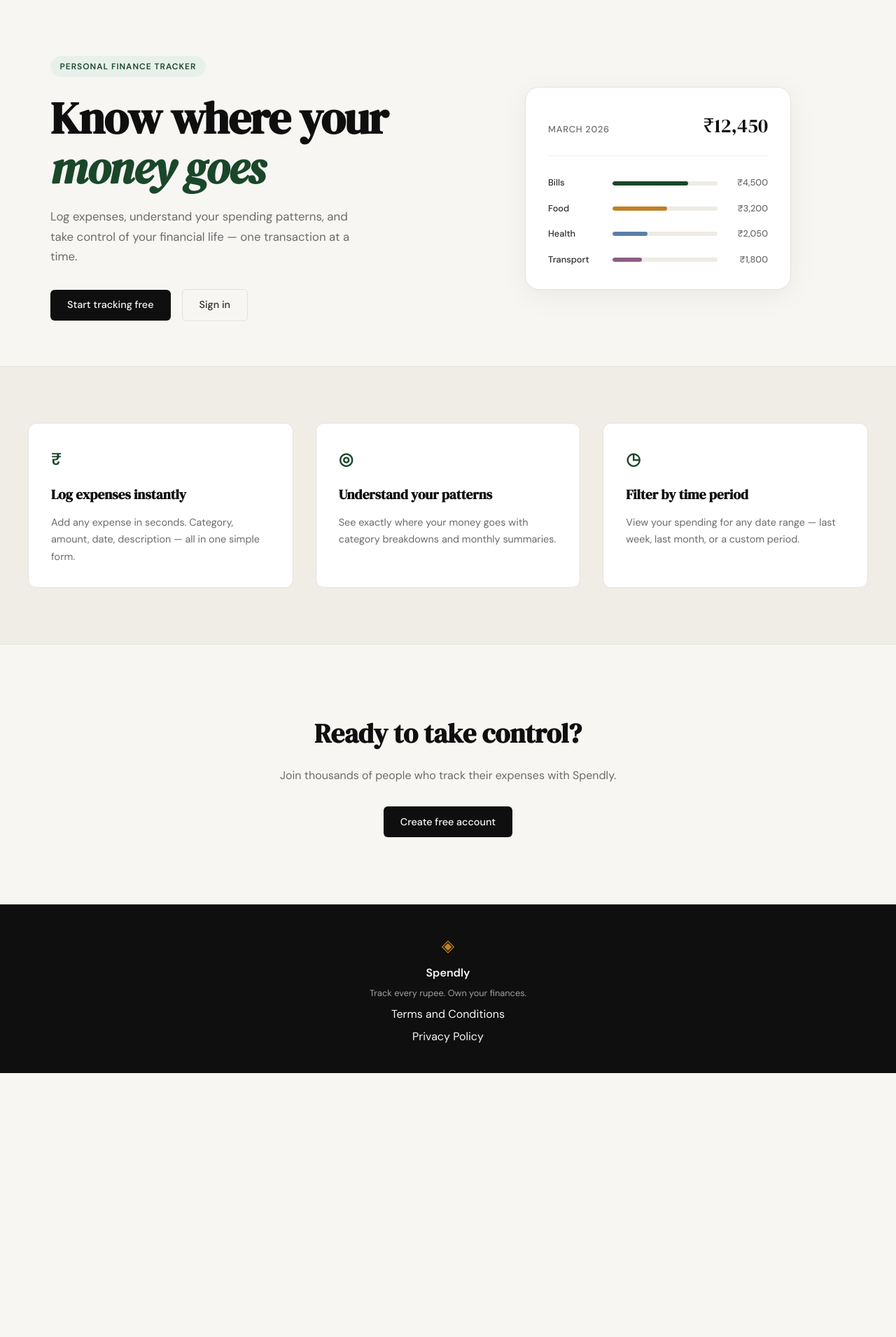
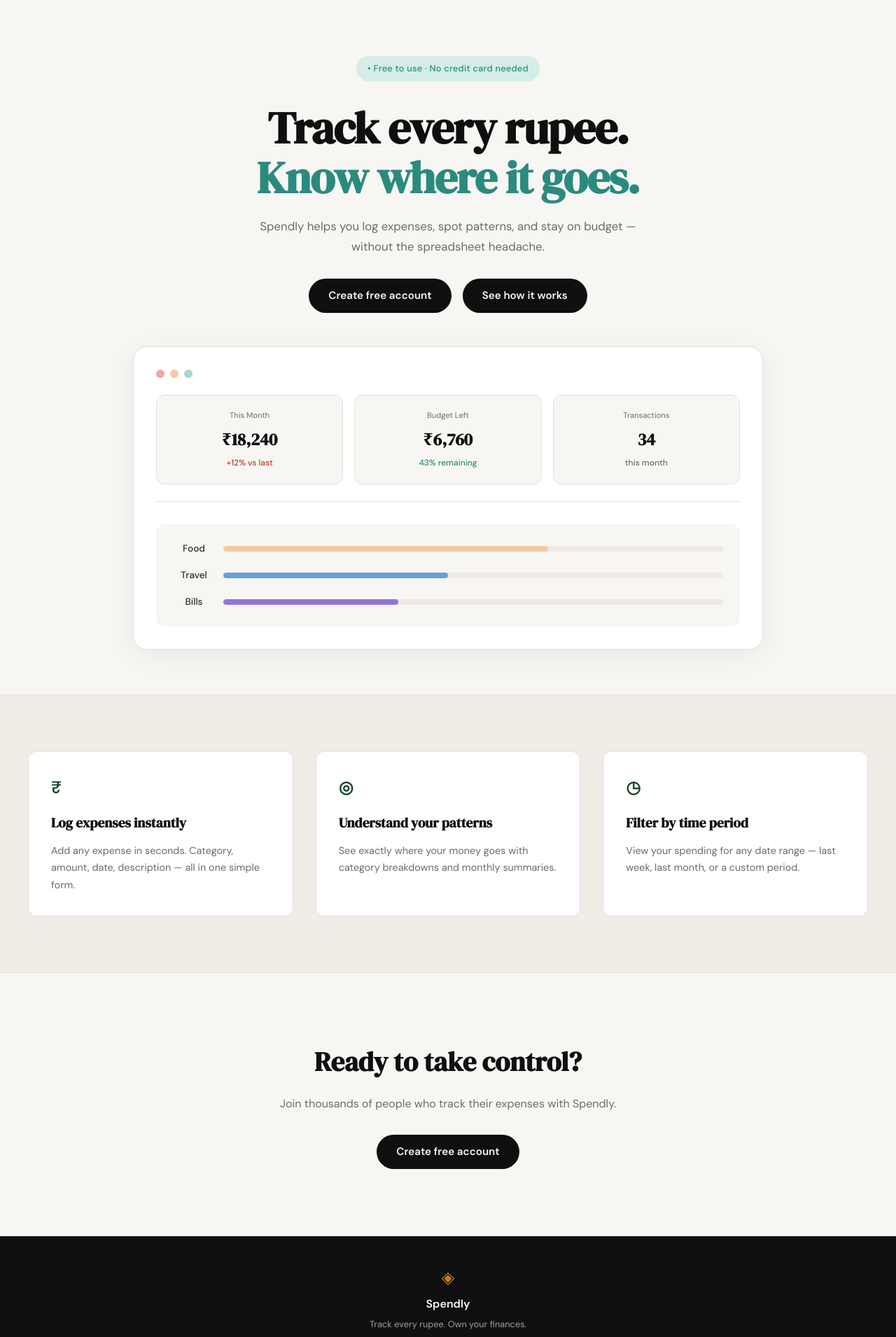
Before and after one commit to syedumer1253-oss/Spendly, a Flask app: page / in a window 1280 px wide. Shown: the part 61-1971 px from the top of the page at 70% size. Before the commit the page ends 1594 px from the top, so only its background shows below. Run offline with Flask 3, Linux system fonts and the light colour scheme.

Commit message:
change design for hero section

```diff
--- a/static/css/style.css
+++ b/static/css/style.css
@@ -125,25 +125,31 @@
 
 .hero {
     padding: 5rem 2rem 4rem;
-    display: grid;
-    grid-template-columns: 1fr 1fr;
-    gap: 4rem;
+    display: flex;
+    flex-direction: column;
     align-items: center;
-    max-width: var(--max-width);
+    text-align: center;
+    max-width: 1200px;
     margin: 0 auto;
+}
+
+.hero-inner {
+    width: 100%;
+    display: flex;
+    flex-direction: column;
+    align-items: center;
 }
 
 .hero-badge {
     display: inline-block;
-    background: var(--accent-light);
-    color: var(--accent);
-    font-size: 0.75rem;
-    font-weight: 600;
-    letter-spacing: 0.08em;
-    text-transform: uppercase;
-    padding: 0.35rem 0.85rem;
+    background: #d4ede8;
+    color: #2b8a7e;
+    font-size: 0.8rem;
+    font-weight: 500;
+    letter-spacing: 0.02em;
+    padding: 0.5rem 1rem;
     border-radius: 999px;
-    margin-bottom: 1.5rem;
+    margin-bottom: 2rem;
 }
 
 .hero-title {
@@ -153,25 +159,29 @@
     letter-spacing: -0.02em;
     color: var(--ink);
     margin-bottom: 1.25rem;
+    font-weight: 700;
 }
 
 .hero-title em {
-    font-style: italic;
-    color: var(--accent);
+    font-style: normal;
+    color: #2b8a7e;
+    font-weight: 700;
 }
 
 .hero-subtitle {
     font-size: 1.05rem;
     color: var(--ink-muted);
     line-height: 1.7;
-    max-width: 460px;
-    margin-bottom: 2rem;
+    max-width: 600px;
+    margin: 0 auto 2rem;
 }
 
 .hero-actions {
     display: flex;
     gap: 1rem;
     align-items: center;
+    justify-content: center;
+    margin-bottom: 3rem;
 }
 
 /* ------------------------------------------------------------------ */
@@ -181,6 +191,7 @@
 .hero-visual {
     display: flex;
     justify-content: center;
+    width: 100%;
 }
 
 .mock-card {
@@ -189,72 +200,104 @@
     border-radius: var(--radius-lg);
     padding: 2rem;
     width: 100%;
-    max-width: 380px;
+    max-width: 900px;
     box-shadow: 0 8px 40px rgba(0,0,0,0.06);
 }
 
-.mock-card-header {
+.mock-dots {
     display: flex;
-    justify-content: space-between;
-    align-items: baseline;
-    margin-bottom: 1.75rem;
-    padding-bottom: 1.25rem;
-    border-bottom: 1px solid var(--border-soft);
+    gap: 0.5rem;
+    margin-bottom: 1.5rem;
 }
 
-.mock-label {
-    font-size: 0.8rem;
-    font-weight: 500;
-    color: var(--ink-muted);
-    text-transform: uppercase;
-    letter-spacing: 0.06em;
+.dot {
+    width: 12px;
+    height: 12px;
+    border-radius: 50%;
 }
 
-.mock-total {
-    font-family: var(--font-display);
-    font-size: 1.75rem;
-    color: var(--ink);
+.dot-1 { background: #f4a5a5; }
+.dot-2 { background: #f5c9a3; }
+.dot-3 { background: #a5d8c8; }
+
+.mock-stats {
+    display: grid;
+    grid-template-columns: 1fr 1fr 1fr;
+    gap: 1rem;
+    margin-bottom: 2rem;
+    padding-bottom: 1.5rem;
+    border-bottom: 1px solid var(--border);
 }
 
-.mock-bars { display: flex; flex-direction: column; gap: 1rem; }
+.stat-card {
+    text-align: center;
+    border: 1px solid var(--border);
+    background: var(--paper);
+    border-radius: var(--radius-md);
+    padding: 1.25rem 1rem;
+}
 
-.mock-bar-row {
+.stat-label {
+    font-size: 0.7rem;
+    color: var(--ink-muted);
+    text-transform: capitalize;
+    margin-bottom: 0.4rem;
+}
+
+.stat-amount {
+    font-family: var(--font-display);
+    font-size: 1.5rem;
+    font-weight: 700;
+    color: var(--ink);
+    margin-bottom: 0.3rem;
+}
+
+.stat-change {
+    font-size: 0.75rem;
+    font-weight: 500;
+}
+
+.stat-increase { color: #c0392b; }
+.stat-success { color: #2b8a7e; }
+.stat-muted { color: var(--ink-muted); }
+
+.mock-chart {
+    display: flex;
+    flex-direction: column;
+    gap: 1rem;
+    background: var(--paper);
+    border-radius: var(--radius-md);
+    padding: 1.5rem;
+}
+
+.chart-row {
     display: grid;
-    grid-template-columns: 80px 1fr 60px;
+    grid-template-columns: 60px 1fr;
     align-items: center;
     gap: 0.75rem;
 }
 
-.mock-cat {
-    font-size: 0.8rem;
+.chart-cat {
+    font-size: 0.85rem;
+    color: var(--ink-soft);
     font-weight: 500;
-    color: var(--ink-soft);
 }
 
-.mock-bar-track {
-    height: 6px;
+.chart-bar-track {
+    height: 8px;
     background: var(--border-soft);
     border-radius: 999px;
     overflow: hidden;
 }
 
-.mock-bar {
+.chart-bar {
     height: 100%;
-    background: var(--accent);
     border-radius: 999px;
-    transition: width 0.6s ease;
 }
 
-.mock-bar-2 { background: var(--accent-2); }
-.mock-bar-3 { background: #5b7fa6; }
-.mock-bar-4 { background: #8b5e83; }
-
-.mock-amt {
-    font-size: 0.8rem;
-    font-weight: 500;
-    color: var(--ink-muted);
-    text-align: right;
-}
+.chart-bar-1 { background: #f5c9a3; }
+.chart-bar-2 { background: #6b9ed9; }
+.chart-bar-3 { background: #9574d9; }
 
 /* ------------------------------------------------------------------ */
 /* Buttons                                                             */
@@ -264,18 +307,18 @@
     display: inline-block;
     background: var(--ink);
     color: var(--paper);
-    padding: 0.65rem 1.5rem;
-    border-radius: var(--radius-sm);
+    padding: 0.75rem 1.75rem;
+    border-radius: 999px;
     font-family: var(--font-body);
-    font-size: 0.9rem;
-    font-weight: 500;
+    font-size: 0.95rem;
+    font-weight: 600;
     cursor: pointer;
     border: none;
     transition: background 0.2s;
     text-decoration: none;
 }
 
-.btn-primary:hover { background: var(--accent); }
+.btn-primary:hover { background: var(--ink-soft); }
 
 .btn-ghost {
     display: inline-block;
--- a/templates/landing.html
+++ b/templates/landing.html
@@ -6,55 +6,62 @@
 
 <section class="hero">
     <div class="hero-inner">
-        <div class="hero-badge">Personal Finance Tracker</div>
+        <div class="hero-badge">• Free to use · No credit card needed</div>
         <h1 class="hero-title">
-            Know where your<br>
-            <em>money goes</em>
+            Track every rupee.<br>
+            <em>Know where it goes.</em>
         </h1>
         <p class="hero-subtitle">
-            Log expenses, understand your spending patterns,
-            and take control of your financial life —
-            one transaction at a time.
+            Spendly helps you log expenses, spot patterns, and stay
+            on budget — without the spreadsheet headache.
         </p>
         <div class="hero-actions">
-            <a href="{{ url_for('register') }}" class="btn-primary">Start tracking free</a>
-            <a href="{{ url_for('login') }}" class="btn-ghost">Sign in</a>
+            <a href="{{ url_for('register') }}" class="btn-primary">Create free account</a>
+            <a href="{{ url_for('login') }}" class="btn-primary">See how it works</a>
         </div>
     </div>
     <div class="hero-visual">
         <div class="mock-card">
-            <div class="mock-card-header">
-                <span class="mock-label">March 2026</span>
-                <span class="mock-total">₹12,450</span>
+            <div class="mock-dots">
+                <span class="dot dot-1"></span>
+                <span class="dot dot-2"></span>
+                <span class="dot dot-3"></span>
             </div>
-            <div class="mock-bars">
-                <div class="mock-bar-row">
-                    <span class="mock-cat">Bills</span>
-                    <div class="mock-bar-track">
-                        <div class="mock-bar" style="width: 72%"></div>
+            <div class="mock-stats">
+                <div class="stat-card">
+                    <div class="stat-label">This month</div>
+                    <div class="stat-amount">₹18,240</div>
+                    <div class="stat-change stat-increase">+12% vs last</div>
+                </div>
+                <div class="stat-card">
+                    <div class="stat-label">Budget left</div>
+                    <div class="stat-amount">₹6,760</div>
+                    <div class="stat-change stat-success">43% remaining</div>
+                </div>
+                <div class="stat-card">
+                    <div class="stat-label">Transactions</div>
+                    <div class="stat-amount">34</div>
+                    <div class="stat-change stat-muted">this month</div>
+                </div>
+            </div>
+            <div class="mock-chart">
+                <div class="chart-row">
+                    <span class="chart-cat">Food</span>
+                    <div class="chart-bar-track">
+                        <div class="chart-bar chart-bar-1" style="width: 65%"></div>
                     </div>
-                    <span class="mock-amt">₹4,500</span>
                 </div>
-                <div class="mock-bar-row">
-                    <span class="mock-cat">Food</span>
-                    <div class="mock-bar-track">
-                        <div class="mock-bar mock-bar-2" style="width: 52%"></div>
+                <div class="chart-row">
+                    <span class="chart-cat">Travel</span>
+                    <div class="chart-bar-track">
+                        <div class="chart-bar chart-bar-2" style="width: 45%"></div>
                     </div>
-                    <span class="mock-amt">₹3,200</span>
                 </div>
-                <div class="mock-bar-row">
-                    <span class="mock-cat">Health</span>
-                    <div class="mock-bar-track">
-                        <div class="mock-bar mock-bar-3" style="width: 33%"></div>
+                <div class="chart-row">
+                    <span class="chart-cat">Bills</span>
+                    <div class="chart-bar-track">
+                        <div class="chart-bar chart-bar-3" style="width: 35%"></div>
                     </div>
-                    <span class="mock-amt">₹2,050</span>
-                </div>
-                <div class="mock-bar-row">
-                    <span class="mock-cat">Transport</span>
-                    <div class="mock-bar-track">
-                        <div class="mock-bar mock-bar-4" style="width: 28%"></div>
-                    </div>
-                    <span class="mock-amt">₹1,800</span>
                 </div>
             </div>
         </div>
```
Also changed, not shown: hi.png (added).
